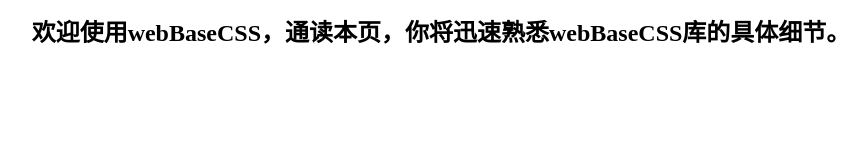
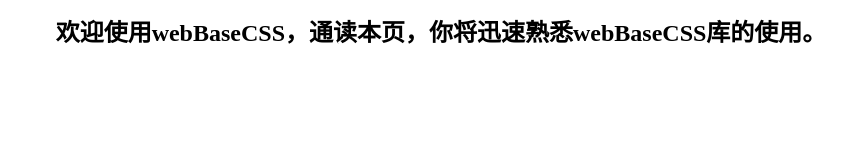
Before and after one commit to Chris-Kin/webBaseCSS, a website built with webpack: page index.html in a window 1280 px wide. Shown: the whole page, without its empty margins (199-1066 px from the left). Built offline with nearby package versions, Linux system fonts and the light colour scheme.

Commit message:
mod:text

```diff
--- a/index.html
+++ b/index.html
@@ -10,7 +10,7 @@
 </head>
 <body>
   <div id="app">
-    <h2 class="ta-c">欢迎使用webBaseCSS，通读本页，你将迅速熟悉webBaseCSS库的具体细节。</h2>
+    <h2 class="ta-c">欢迎使用webBaseCSS，通读本页，你将迅速熟悉webBaseCSS库的使用。</h2>
     <ul>
       <li v-for="el in categoryList">
         <strong>{{el}}:</strong>
```
